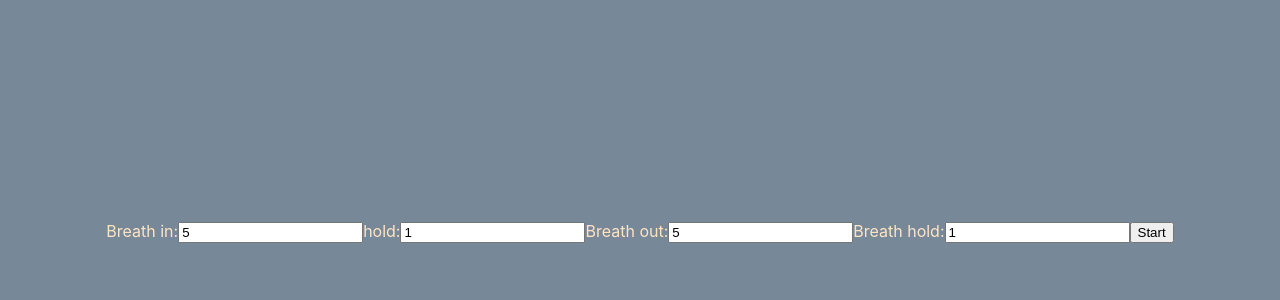
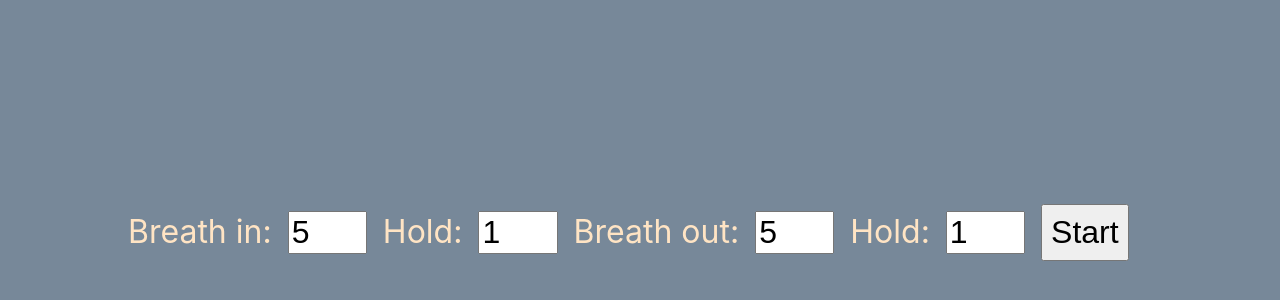
Before and after one commit to meadsteve/breath-timer, a React (Create React App) app: page / in a window 1280 px wide. Shown: the part 168-468 px from the top of the page. Built offline with nearby package versions, Linux system fonts and the light colour scheme.

Commit message:
slight pretification (#1)
some css changes and hides the time remaining for steps lower than 2 seconds

```diff
--- a/src/BreathTimer.css
+++ b/src/BreathTimer.css
@@ -8,3 +8,9 @@
   justify-content: center;
 
 }
+
+.breath-text .time-remaining {
+  font-size: 2rem;
+  display: flex;
+  justify-content: center
+}
--- a/src/BreathTimer.tsx
+++ b/src/BreathTimer.tsx
@@ -13,21 +13,24 @@ type StateConfig = {
   [key in BreathState]: { duration: number; next_state: BreathState; };
 };
 
-function BreathLabel({state}: {state: BreathState}) {
-  let labelText = "";
+function BreathText({state, children}: {state: BreathState, children?: JSX.Element | JSX.Element[]}) {
+  let heading = "";
   switch (state) {
     case "in":
-      labelText = "Breath In";
+      heading = "Breath In";
       break;
     case "out":
-      labelText = "Breath Out";
+      heading = "Breath Out";
       break;
     case "in_hold":
     case "out_hold":
-      labelText = "Hold";
+      heading = "Hold";
       break;
   }
-  return <span>{labelText}</span>
+  return <div className="breath-text">
+    <h2>{heading}</h2>
+    {children}
+  </div>;
 }
 
 function circleRadiusRatio(runningFor: number, states: StateConfig, state: BreathState) {
@@ -92,8 +95,8 @@ export default function BreathTimer({in_time, out_time, in_hold, out_hold}: prop
   const timeRemaining = states[currentBreathState].duration - runningFor;
 
   return <div className="blue-circle" style={{width: radius, height: radius, background: background}}>
-    <BreathLabel state={currentBreathState}/>
-    <br/>
-    <span>{timeRemaining.toFixed(2)}</span>
+    <BreathText state={currentBreathState}>
+      {states[currentBreathState].duration >= 2 ? <span className="time-remaining">{timeRemaining.toFixed(0)}</span> : <></>}
+    </BreathText>
   </div>
 }
--- /dev/null
+++ b/src/BreathTimerConfigerer.css
@@ -0,0 +1,19 @@
+.pretty_form {
+    width: 80%;
+    font-size: 2rem;
+}
+
+.pretty_form label{
+    display: inline-block;
+}
+
+.pretty_form input[type=number] {
+    margin:1rem 1rem;
+    width:4ch;
+    font-size: 2rem;
+}
+
+.pretty_form input[type=submit] {
+    padding: 0.5rem;
+    font-size: 2rem;
+}
--- a/src/BreathTimerConfigerer.tsx
+++ b/src/BreathTimerConfigerer.tsx
@@ -1,5 +1,6 @@
 import {FormEvent, useState} from "react";
 import BreathTimer, {props as breathtimeProps} from "./BreathTimer"
+import "./BreathTimerConfigerer.css"
 
 
 export default function BreathTimerConfigerer() {
@@ -21,22 +22,22 @@ export default function BreathTimerConfigerer() {
   }
 
   if (!values) {
-    return <form onSubmit={handleSubmit}>
+    return <form onSubmit={handleSubmit} className="pretty_form">
       <label>
         Breath in:
-        <input defaultValue={5} name="in_time"/>
+        <input defaultValue={5} name="in_time" type="number"/>
       </label>
       <label>
-        hold:
-        <input defaultValue={1} name="in_hold"/>
+        Hold:
+        <input defaultValue={1} name="in_hold" type="number"/>
       </label>
       <label>
         Breath out:
-        <input defaultValue={5} name="out_time"/>
+        <input defaultValue={5} name="out_time" type="number"/>
       </label>
       <label>
-        Breath hold:
-        <input defaultValue={1} name="out_hold"/>
+        Hold:
+        <input defaultValue={1} name="out_hold" type="number"/>
       </label>
       <input type="submit" value="Start"/>
     </form>;
```
